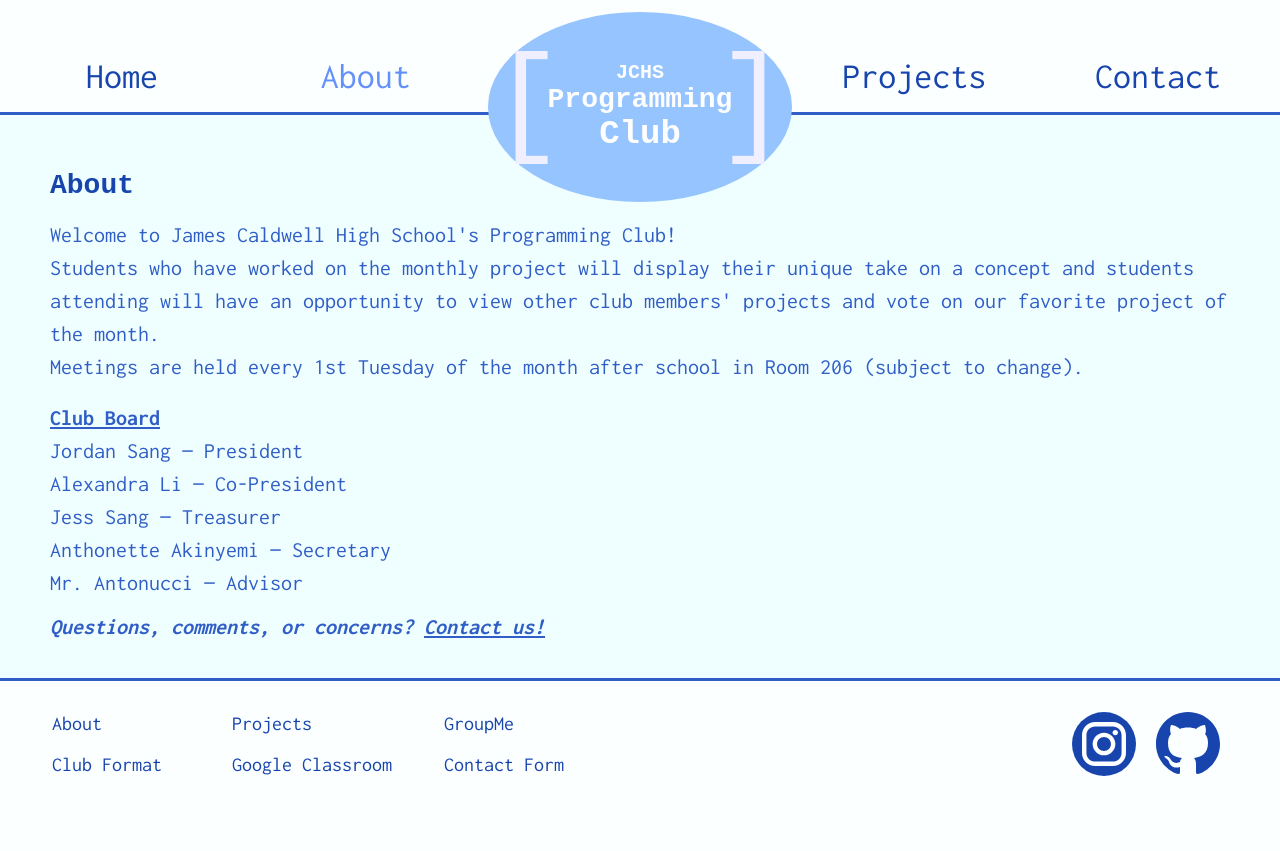
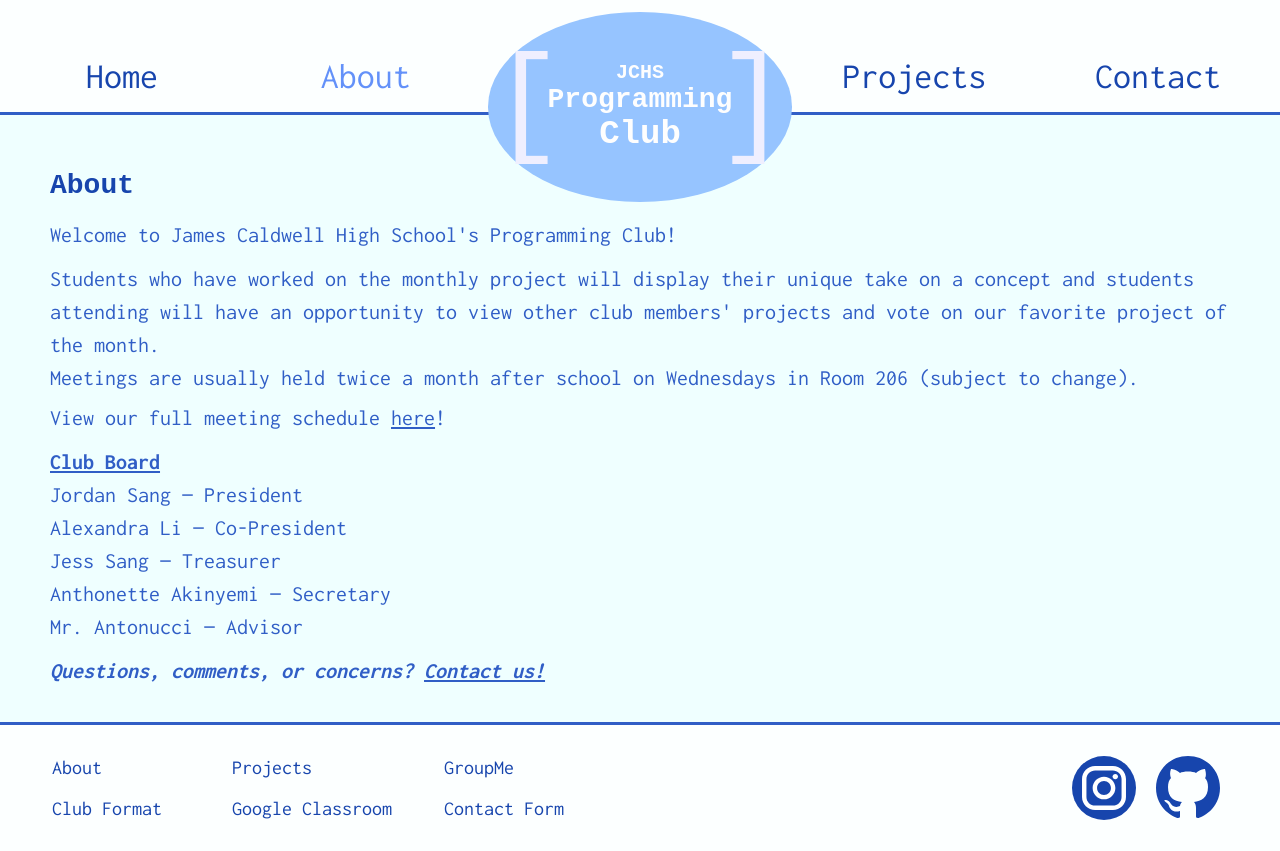
Before and after one commit to jchsprogramming/jchsprogramming.github.io, a React (Create React App) app: page / in a window 1280 px wide. Both pictures are taken after a click on the element "About". Before the commit the page ends 807 px from the top, so only its background shows below. Built offline with nearby package versions, Linux system fonts and the light colour scheme.

Commit message:
Edit meeting times

```diff
--- a/src/components/content/About.js
+++ b/src/components/content/About.js
@@ -12,8 +12,11 @@ export default class About extends React.Component {
                 <h2>About</h2>
                 <div className="br"></div>
                 <p className="mobile-br">Welcome to James Caldwell High School's Programming Club!</p>
+                <div className="br"></div>
                 <p className="mobile-br">Students who have worked on the monthly project will display their unique take on a concept and students attending will have an opportunity to view other club members' projects and vote on our favorite project of the month.</p>
-                <textarea className="format full-width" type="text" value="Meetings are held every 1st Tuesday of the month after school in Room 206 (subject to change)." readOnly unselectable="on"></textarea>
+                <textarea className="format full-width" type="text" value="Meetings are usually held twice a month after school on Wednesdays in Room 206 (subject to change)." readOnly unselectable="on"></textarea>
+                <div className="mobile-br"></div>
+                <p className="mobile-br">View our full meeting schedule <a href="http://docs.google.com/spreadsheets/d/1oYR1C-ZYklAf3cjh7A9elWXlH31H47H8hB_EMMGPXZk/" target="_blank" rel="noopener noreferrer" className="underline clickable">here</a>!</p>
                 <div className="br"></div>
                 <p className="heading">Club Board</p>
                 <p>Jordan Sang — President</p>
--- a/src/styles/style.css
+++ b/src/styles/style.css
@@ -140,7 +140,7 @@ article {
 
 .contact, .contact iframe {
     min-width: 100%;
-    min-height: 905px;
+    min-height: 915px;
     max-height: 1105px;
     overflow: visible;
 }
--- a/src/styles/theme.css
+++ b/src/styles/theme.css
@@ -15,7 +15,7 @@ h1, h2, h3, h4, h5, h6, button, a {
     color: #1745AD;
 }
 
-p, pre, ul, li, textarea, .footnote {
+p, p > a, pre, ul, li, textarea, .footnote {
     color: #305EC6;
 }
 
```
